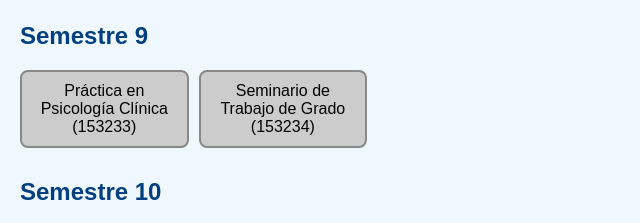
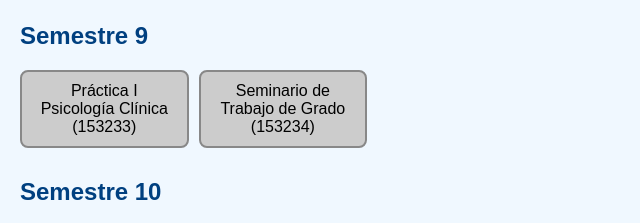
Before and after one commit to dcarovsq/pensum.psicologia, a plain HTML site: page index.html in a window 1280 px wide. Shown: the part 1478-1701 px from the top of the page, 0-640 px from the left. Drawn offline with Linux system fonts and the light colour scheme.

Commit message:
index.html

```diff
--- a/index.html
+++ b/index.html
@@ -113,7 +113,7 @@
       '153016': { nombre: 'Psicología Deportiva', requisitos: ['153237'], periodo: 8 },
       '153262': { nombre: 'Valoración Psicológica', requisitos: ['153238','153239'], periodo: 8 },
       // Periodo 9
-      '153233': { nombre: 'Práctica en Psicología Clínica', requisitos: ['150002','153016','153103','153203','153236','153262','164010'], periodo: 9 },
+      '153233': { nombre: 'Práctica I Psicología Clínica', requisitos: ['150002','153016','153103','153203','153236','153262','164010'], periodo: 9 },
       '153234': { nombre: 'Seminario de Trabajo de Grado', requisitos: ['153236'], periodo: 9 },
       // Periodo 10
       '173238': { nombre: 'Actividades Deportivas y Culturales', requisitos: [], periodo: 10 },
```
